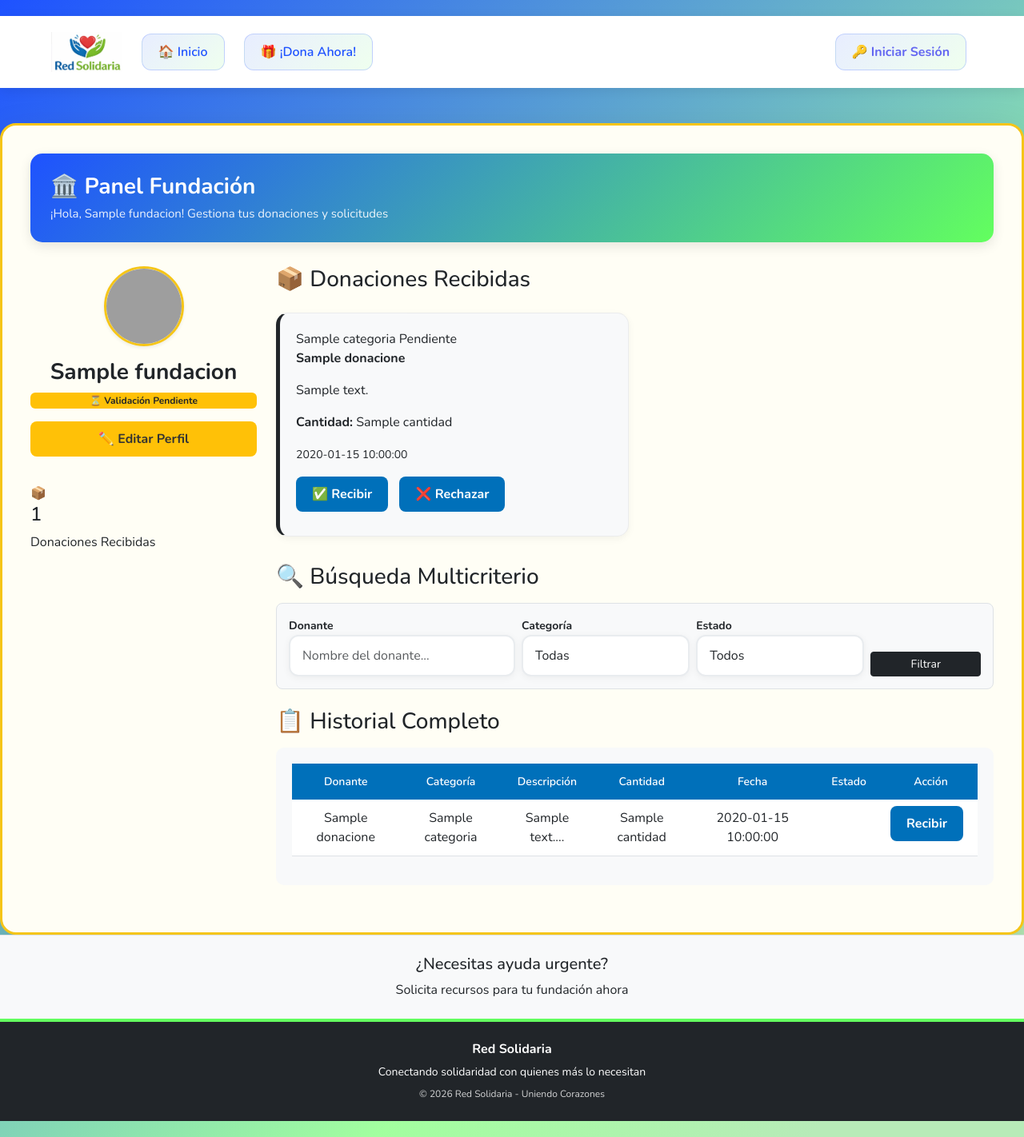
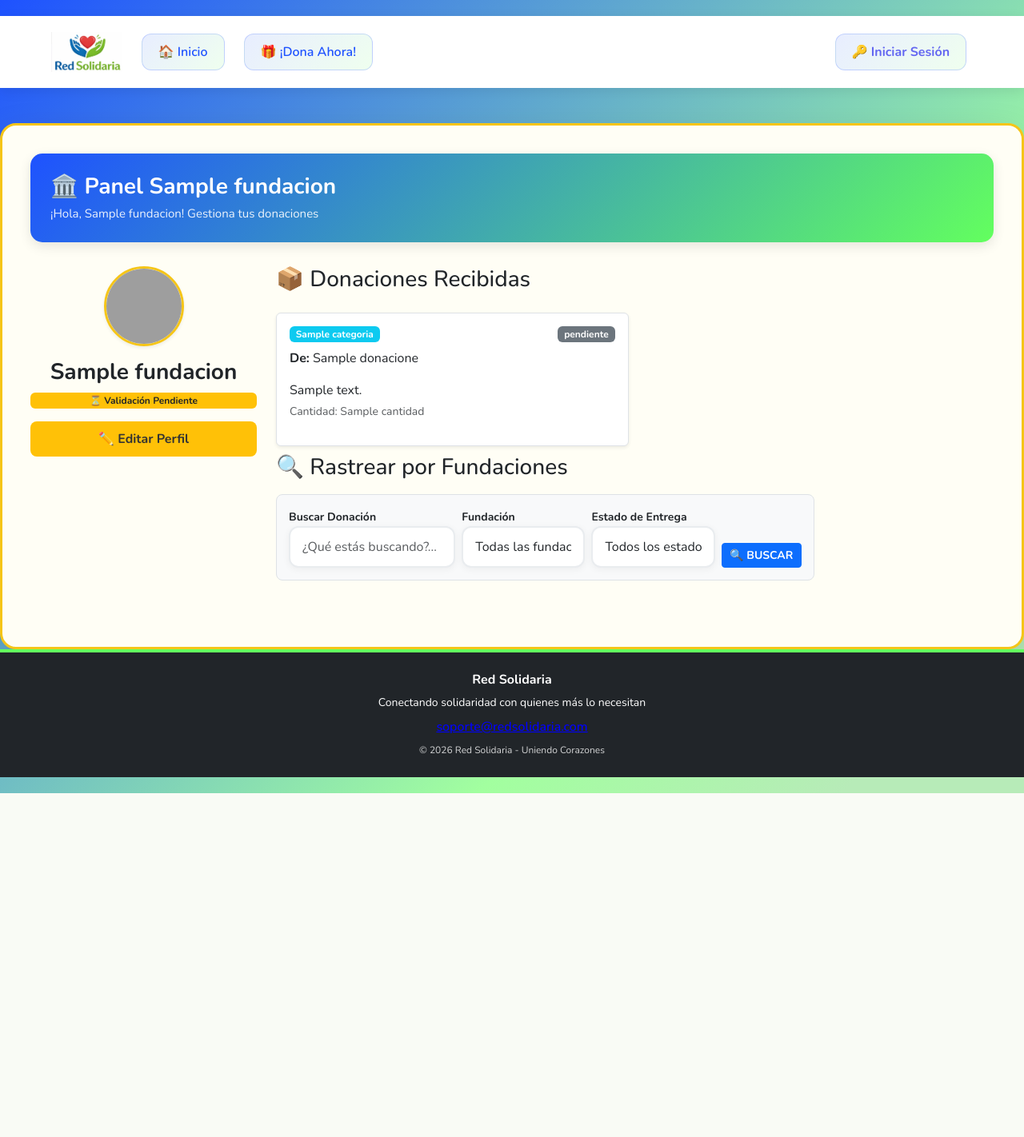
Before and after one commit to Andresg3016/Red-Solidaria-, a Flask app: template templates/home_fundacion.html in a window 1280 px wide. Shown: the whole page at 80% size. After the commit the page ends 992 px from the top, so only its background shows below. Run offline with Flask 3, Linux system fonts and the light colour scheme; the template is opened without the code that fills it: most values are stand-ins (such as "Sample title", 1, 10 or a date in 2020); grey boxes are pictures that could not be loaded.

Commit message:
Versión final Red solidaria

```diff
--- a/controllers/usuario_controller.py
+++ b/controllers/usuario_controller.py
@@ -9,38 +9,36 @@ class UsuarioController:
         self.modelo = UsuarioModel()
 
     def login_view(self):
-        # Esta línea tiene 8 espacios de sangría (2 niveles de Tab)
         from flask import render_template, request, redirect, url_for, session, flash
 
         if request.method == "POST":
-            correo = request.form.get("correo")
+            correo = request.form.get("correo").strip() # .strip() quita espacios accidentales
             password = request.form.get("password")
 
-            # 1. Validamos con el modelo (Asegúrate que validar_usuario exista en UsuarioModel)
             usuario = self.modelo.validar_usuario(correo, password)
 
             if usuario:
-                # 2. Guardamos los datos necesarios en la sesión
+                # Si el estado es 'inactivo' o algo raro, podrías bloquearlo aquí.
+                # Pero para Diana y Junior que son 'pendiente', debemos dejarlos pasar.
+
                 session["usuario_id"] = usuario["id"]
                 session["nombre"] = usuario["nombre"]
-                session["rol"] = usuario["rol_id"]
+                session["rol"] = int(usuario["rol_id"])
+                session["estado"] = usuario["estado"] # Guardamos el estado en sesión
 
-                print(f"DEBUG LOGIN: {usuario['nombre']} ha iniciado sesión.")
+                print(f"DEBUG LOGIN: {usuario['nombre']} (Rol: {usuario['rol_id']}, Estado: {usuario['estado']}) ha iniciado sesión.")
 
-                # 3. Redirección según el rol_id
                 rol_id = int(usuario["rol_id"])
-                if rol_id == 1:   # Administrador
+                if rol_id == 1:
                     return redirect(url_for("home_administrador"))
-                elif rol_id == 3: # Fundación
+                elif rol_id == 3:
                     return redirect(url_for("home_fundacion"))
-                else:             # Donador (Rol 2)
+                else:
                     return redirect(url_for("home_donador"))
             else:
-                # --- SOLO SE ACTIVA SI LOS DATOS SON ERRÓNEOS EN EL POST ---
-                flash("Contraseña incorrecta", "danger")
+                flash("Correo o contraseña incorrectos", "danger")
                 return render_template("login.html")
 
-        # 4. Si entras por GET (solo cargar la página), no hay flash y carga limpio
         return render_template("login.html")
 
     def editar_perfil_view(self):
--- a/templates/base.html
+++ b/templates/base.html
@@ -72,10 +72,17 @@
 
     <footer class="bg-dark text-white text-center mt-auto" style="border-top: 4px solid #63ff5e; padding: 25px 20px;">
         <div class="container">
-            <h6 class="fw-bold mb-2">Red Solidaria</h6>
-            <p class="small mb-2">Conectando solidaridad con quienes más lo necesitan</p>
-            <p class="xsmall mb-0" style="font-size: 0.75rem; opacity: 0.8;">© 2026 Red Solidaria - Uniendo Corazones</p>
-        </div>
+    <h6 class="fw-bold mb-2">Red Solidaria</h6>
+    <p class="small mb-2">Conectando solidaridad con quienes más lo necesitan</p>
+
+    <p class="mb-2">
+        <a href="mailto:soporte@redsolidaria.com" style="font-size: 1rem; color: #0000FF; text-decoration: underline; font-weight: 500;">
+            soporte@redsolidaria.com
+        </a>
+    </p>
+
+    <p class="xsmall mb-0" style="font-size: 0.75rem; opacity: 0.8;">© 2026 Red Solidaria - Uniendo Corazones</p>
+</div>
     </footer>
 
     {% block scripts %}{% endblock %}
--- a/templates/home_donador.html
+++ b/templates/home_donador.html
@@ -90,7 +90,7 @@
             <div class="col-lg-9">
 
                 <div class="panel-section mb-4">
-                    <h3 class="panel-title mb-3">🔍 Rastrear Donaciones (API REST Filter)</h3>
+                    <h3 class="panel-title mb-3">🔍 Rastrear Donaciones</h3>
                     <div class="filtro-container">
                         <form method="GET" action="{{ url_for('home_donador') }}" class="row g-2">
                             <div class="col-md-4">
--- a/templates/home_fundacion.html
+++ b/templates/home_fundacion.html
@@ -20,8 +20,8 @@
     <div class="admin-container mt-4">
         <div class="dashboard-header">
             <div>
-                <h1>🏛️ Panel Fundación</h1>
-                <p>¡Hola, {{ fundacion.nombre_fundacion }}! Gestiona tus donaciones y solicitudes</p>
+                <h1>🏛️ Panel {{ fundacion.nombre_fundacion if fundacion.nombre_fundacion else fundacion.nombre }}</h1>
+                <p>¡Hola, {{ fundacion.nombre_fundacion if fundacion.nombre_fundacion else fundacion.nombre }}! Gestiona tus donaciones</p>
             </div>
         </div>
 
@@ -34,58 +34,40 @@
                              style="width: 100px; height: 100px; object-fit: cover; border: 3px solid #f5c518;">
                     </div>
 
-                    <h3 class="fw-bold text-center mb-2">{{ fundacion.nombre_fundacion }}</h3>
+                    <h3 class="fw-bold text-center mb-2">{{ fundacion.nombre_fundacion if fundacion.nombre_fundacion else fundacion.nombre }}</h3>
 
-                    {% if fundacion.estado_validacion == 'aprobado' %}
-                        <span class="badge badge-activo d-block text-center mb-3">✅ Fundación Activa</span>
-                    {% elif fundacion.estado_validacion == 'pendiente' %}
+                    {% if fundacion.estado == 'aprobado' %}
+                        <span class="badge bg-success d-block text-center mb-3">✅ Fundación Activa</span>
+                    {% elif fundacion.estado == 'pendiente' %}
                         <span class="badge bg-warning text-dark d-block text-center mb-3">⏳ Validación Pendiente</span>
                     {% else %}
-                        <span class="badge bg-secondary d-block text-center mb-3">❓ {{ fundacion.estado_validacion | default('Sin Estado') }}</span>
+                        <span class="badge bg-secondary d-block text-center mb-3">❓ {{ fundacion.estado | default('Sin Estado') }}</span>
                     {% endif %}
 
                     <div class="text-center">
-                        <button class="btn-gestion amarillo w-100" type="button" data-bs-toggle="collapse" data-bs-target="#formEditarPerfil" aria-expanded="false">
+                        <button class="btn-gestion amarillo w-100" type="button" data-bs-toggle="collapse" data-bs-target="#formEditarPerfil">
                             ✏️ Editar Perfil
                         </button>
 
                         <div class="collapse mt-3" id="formEditarPerfil">
-                            <div class="card card-body border-warning p-3 shadow-sm" style="background-color: #fdfdfd; border-radius: 10px;">
+                            <div class="card card-body border-warning p-3 shadow-sm">
                                 <form action="{{ url_for('editar_perfil') }}" method="POST" enctype="multipart/form-data">
-
                                     <div class="mb-2 text-start">
                                         <label class="small fw-bold">📸 Foto de Perfil</label>
                                         <input type="file" name="foto_perfil" class="form-control form-control-sm" accept="image/*">
                                     </div>
-
                                     <div class="mb-2 text-start">
-                                        <label class="small fw-bold">Nombre Fundación</label>
-                                        <input type="text" name="nombre_fundacion" class="form-control form-control-sm" value="{{ fundacion.nombre_fundacion }}" required>
+                                        <label class="small fw-bold">Nombre</label>
+                                        <input type="text" name="nombre_fundacion" class="form-control form-control-sm" value="{{ fundacion.nombre_fundacion if fundacion.nombre_fundacion else fundacion.nombre }}" required>
                                     </div>
                                     <div class="mb-2 text-start">
                                         <label class="small fw-bold">NIT</label>
-                                        <input type="text" name="nit" class="form-control form-control-sm" value="{{ fundacion.nit }}">
+                                        <input type="text" name="nit" class="form-control form-control-sm" value="{{ fundacion.nit if fundacion.nit else '' }}">
                                     </div>
-                                    <div class="mb-2 text-start">
-                                        <label class="small fw-bold">Dirección</label>
-                                        <input type="text" name="direccion" class="form-control form-control-sm" value="{{ fundacion.direccion }}">
-                                    </div>
-                                    <div class="mb-3 text-start">
-                                        <label class="small fw-bold">Teléfono</label>
-                                        <input type="text" name="telefono" class="form-control form-control-sm" value="{{ fundacion.telefono }}">
-                                    </div>
-                                    <button type="submit" class="btn btn-dark btn-sm w-100 fw-bold">💾 GUARDAR CAMBIOS</button>
+                                    <button type="submit" class="btn btn-dark btn-sm w-100 fw-bold">💾 GUARDAR</button>
                                 </form>
                             </div>
                         </div>
-                    </div>
-                </div>
-
-                <div class="stats-panel">
-                    <div class="stat-card">
-                        <div class="stat-icon">📦</div>
-                        <h4>{{ donaciones|length if donaciones else 0 }}</h4>
-                        <p>Donaciones Recibidas</p>
                     </div>
                 </div>
             </div>
@@ -97,133 +79,66 @@
                     <div class="row g-3">
                         {% for d in donaciones %}
                         <div class="col-md-6">
-                            <div class="donacion-card">
-                                <div class="donacion-card-header">
-                                    <span class="donacion-categoria">{{ d.categoria }}</span>
-                                    <span class="donacion-estado-badge estado-{{ d.estado }}">
-                                        {{ d.estado | title }}
-                                    </span>
+                            <div class="donacion-card p-3 border rounded shadow-sm bg-white">
+                                <div class="d-flex justify-content-between">
+                                    <span class="badge bg-info">{{ d.categoria }}</span>
+                                    <span class="badge bg-secondary">{{ d.estado }}</span>
                                 </div>
-                                <div class="donacion-card-body">
-                                    <p><strong>{{ d.nombre_donante }}</strong></p>
-                                    <p>{{ d.descripcion }}</p>
-                                    <p><strong>Cantidad:</strong> {{ d.cantidad }}</p>
-                                    <p><small>{{ d.fecha_registro }}</small></p>
-                                    <div class="donacion-actions">
-                                        {% if d.estado == 'pendiente' %}
-                                            <button class="btn-gestion btn-editar btn-sm">✅ Recibir</button>
-                                            <button class="btn-gestion btn-eliminar btn-sm">❌ Rechazar</button>
-                                        {% endif %}
-                                    </div>
+                                <div class="mt-2">
+                                    <p><strong>De:</strong> {{ d.nombre_donante }}</p>
+                                    <p class="mb-1">{{ d.descripcion }}</p>
+                                    <p class="small text-muted">Cantidad: {{ d.cantidad }}</p>
                                 </div>
                             </div>
                         </div>
                         {% endfor %}
                     </div>
                     {% else %}
-                    <div class="empty-state text-center p-5">
-                        <div class="empty-icon" style="font-size: 3rem;">📦</div>
+                    <div class="empty-state text-center p-5 border rounded bg-white">
+                        <div style="font-size: 3rem;">📦</div>
                         <p>No tienes donaciones recibidas aún</p>
                     </div>
                     {% endif %}
+                    <div class="col-lg-9">
+    <div class="panel-section mb-4">
+        <h3 class="panel-title mb-3">🔍 Rastrear por Fundaciones</h3>
+        <div class="filtro-container">
+            <form method="GET" action="{{ url_for('home_donador') }}" class="row g-2">
+                <div class="col-md-4">
+                    <label class="small fw-bold">Buscar Donación</label>
+                    <input type="text" name="q" class="form-control form-control-sm" placeholder="¿Qué estás buscando?..." value="{{ request.args.get('q', '') }}">
                 </div>
 
-                <div class="panel-section mt-4">
-                    <h3 class="panel-title mb-3">🔍 Búsqueda Multicriterio</h3>
-                    <div class="filtro-container">
-                        <form method="GET" action="{{ url_for('home_fundacion') }}" class="row g-2">
-                            <div class="col-md-4">
-                                <label class="small fw-bold">Donante</label>
-                                <input type="text" name="q" class="form-control form-control-sm" placeholder="Nombre del donante..." value="{{ request.args.get('q', '') }}">
-                            </div>
                 <div class="col-md-3">
-                                <label class="small fw-bold">Categoría</label>
-                                <select name="cat" class="form-select form-select-sm">
-                                    <option value="">Todas</option>
-                                    <option value="Alimentos" {% if request.args.get('cat') == 'Alimentos' %}selected{% endif %}>Alimentos</option>
-                                    <option value="Ropa" {% if request.args.get('cat') == 'Ropa' %}selected{% endif %}>Ropa</option>
-                                    <option value="Medicamentos" {% if request.args.get('cat') == 'Medicamentos' %}selected{% endif %}>Medicamentos</option>
-                                    <option value="Otros" {% if request.args.get('cat') == 'Otros' %}selected{% endif %}>Otros</option>
+                    <label class="small fw-bold">Fundación</label>
+                    <select name="fundacion" class="form-select form-select-sm">
+                        <option value="">Todas las fundaciones</option>
+                        <option value="fundacion_vida" {% if request.args.get('fundacion') == 'fundacion_vida' %}selected{% endif %}>Fundación Vida</option>
+                        <option value="manos_abiertas" {% if request.args.get('fundacion') == 'manos_abiertas' %}selected{% endif %}>Manos Abiertas</option>
+                        <option value="esperanza_viva" {% if request.args.get('fundacion') == 'esperanza_viva' %}selected{% endif %}>Esperanza Viva</option>
+                        <option value="corazones_unidos" {% if request.args.get('fundacion') == 'corazones_unidos' %}selected{% endif %}>Corazones Unidos</option>
                     </select>
                 </div>
+
                 <div class="col-md-3">
-                                <label class="small fw-bold">Estado</label>
+                    <label class="small fw-bold">Estado de Entrega</label>
                     <select name="est" class="form-select form-select-sm">
-                                    <option value="">Todos</option>
+                        <option value="">Todos los estados</option>
                         <option value="pendiente" {% if request.args.get('est') == 'pendiente' %}selected{% endif %}>Pendiente</option>
-                                    <option value="recibido" {% if request.args.get('est') == 'recibido' %}selected{% endif %}>Recibido</option>
+                        <option value="en_camino" {% if request.args.get('est') == 'en_camino' %}selected{% endif %}>En Camino</option>
+                        <option value="recibido" {% if request.args.get('est') == 'recibido' %}selected{% endif %}>Recibido por Fundación</option>
                     </select>
                 </div>
+
                 <div class="col-md-2 d-flex align-items-end">
-                                <button type="submit" class="btn btn-dark btn-sm w-100">Filtrar</button>
+                    <button type="submit" class="btn btn-primary btn-sm w-100 fw-bold">🔍 BUSCAR</button>
                 </div>
             </form>
-                    </div>
-                </div>
-
-                <div id="fundaciones" class="panel-section mt-4">
-                    <h3 class="panel-title">📋 Historial Completo</h3>
-                    <div class="table-container">
-                        <table class="table-donaciones table w-100">
-                            <thead>
-                                <tr>
-                                    <th>Donante</th>
-                                    <th>Categoría</th>
-                                    <th>Descripción</th>
-                                    <th>Cantidad</th>
-                                    <th>Fecha</th>
-                                    <th>Estado</th>
-                                    <th>Acción</th>
-                                </tr>
-                            </thead>
-                            <tbody>
-                                {% for d in donaciones %}
-                                <tr>
-                                    <td>{{ d.nombre_donante }}</td>
-                                    <td>{{ d.categoria }}</td>
-                                    <td>{{ d.descripcion[:40] }}...</td>
-                                    <td>{{ d.cantidad }}</td>
-                                    <td>{{ d.fecha_registro }}</td>
-                                    <td>
-                                        <span class="badge estado-{{ d.estado }}">{{ d.estado | title }}</span>
-                                    </td>
-                                    <td>
-                                        {% if d.estado == 'pendiente' %}
-                                            <button class="btn-gestion btn-editar btn-sm">Recibir</button>
-                                        {% else %}
-                                            <span class="badge badge-activo">✓ Completado</span>
-                                        {% endif %}
-                                    </td>
-                                </tr>
-                                {% endfor %}
-                            </tbody>
-                        </table>
         </div>
     </div>
 </div>
                 </div>
             </div>
-
-    <div class="barra-inferior p-4 bg-light border-top">
-        <div class="container text-center">
-            <h5>¿Necesitas ayuda urgente?</h5>
-            <p class="mb-0">Solicita recursos para tu fundación ahora</p>
         </div>
     </div>
 {% endblock %}
-
-{% block scripts %}
-    <script>
-        document.addEventListener('DOMContentLoaded', function() {
-            document.querySelectorAll('a[href^="#"]').forEach(anchor => {
-                anchor.addEventListener('click', function (e) {
-                    e.preventDefault();
-                    const target = document.querySelector(this.getAttribute('href'));
-                    if (target) {
-                        target.scrollIntoView({ behavior: 'smooth' });
-                    }
-                });
-            });
-        });
-    </script>
-{% endblock %}
--- a/templates/registro.html
+++ b/templates/registro.html
@@ -1,4 +1,4 @@
-{% extends "layout.html" %}
+{% extends "base.html" %}
 
 {% block title %}Registro{% endblock %}
 
```
Also changed, not shown: controllers/auth_controller.py (+20 -31 lines), models/usuario_model.py (+18 -15 lines). Lines whose indentation alone changed are shown as unchanged.
